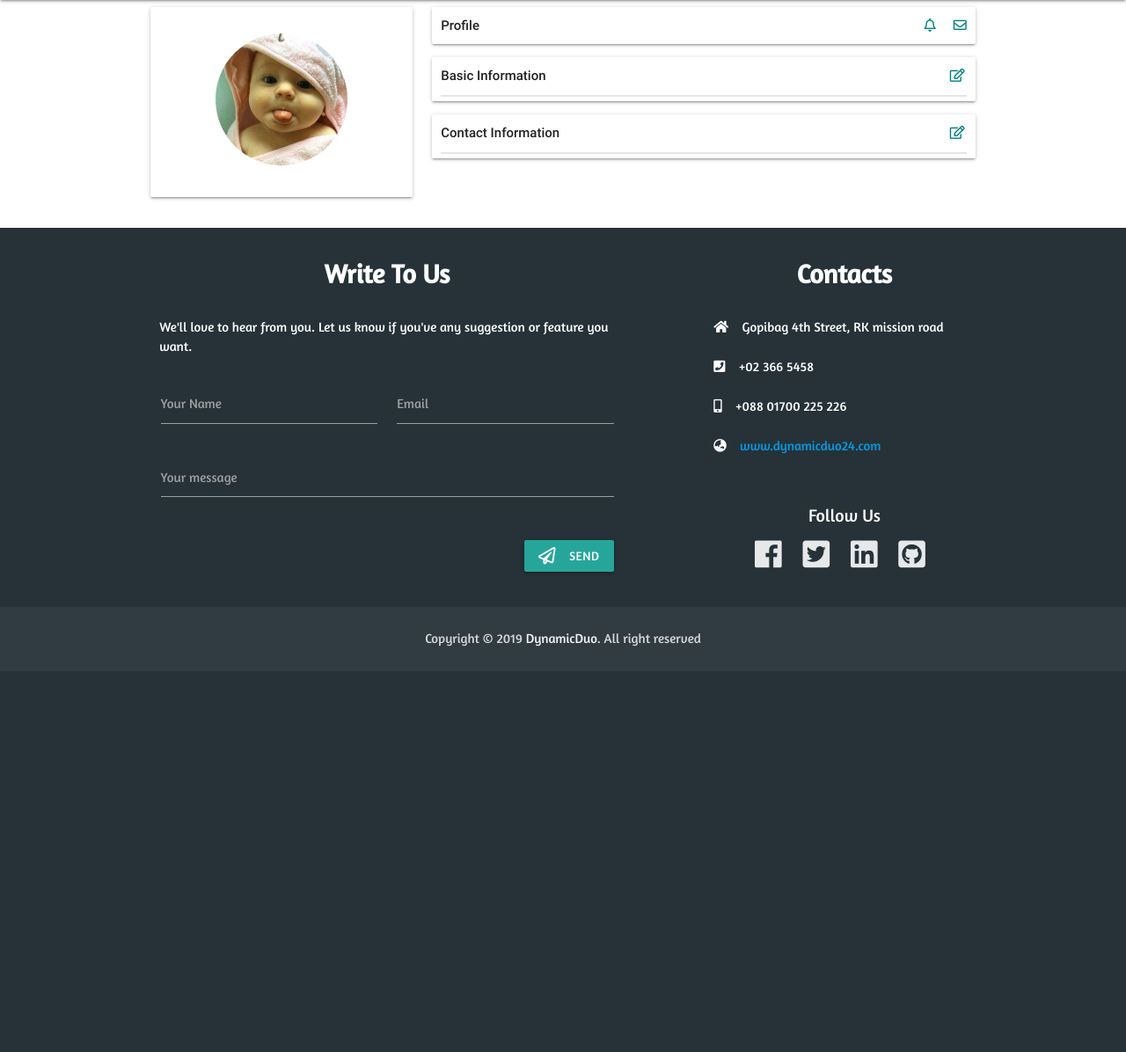
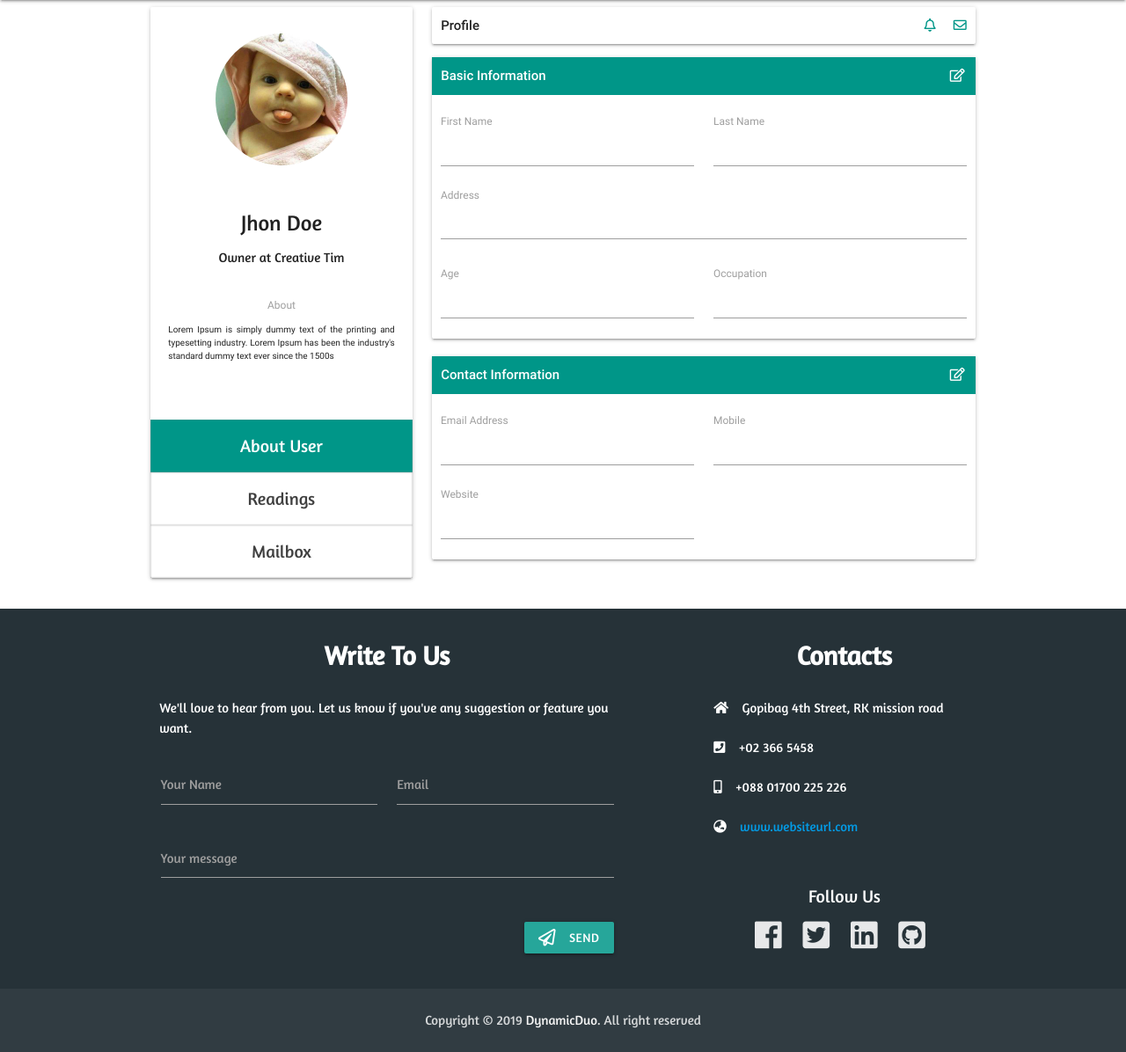
Before and after one commit to imran110219/Book_Review_App, a Django app: page /user/profile/ in a window 1280 px wide. Shown: the part 64-1260 px from the top of the page at 88% size. Before the commit the page ends 799 px from the top, so only its background shows below. Run offline with Django 3.2, Linux system fonts and the light colour scheme; the visitor is signed in with stand-in values (Sample User, id 1); some libraries are stand-ins or nearby versions.

Commit message:
Tabs and pills added in user profile page

```diff
--- a/static/css/user-profile.css
+++ b/static/css/user-profile.css
@@ -33,23 +33,26 @@
 .profile-page-head strong{ position: absolute; top: 10px; left: 10px;}
 .profile-page-head ul{ list-style: none; display: inline-flex; margin: 0 auto;}
 .profile-page-head ul li{padding: 10px;}
-.profile-page-head ul li a{color: teal;}
+.profile-page-head ul li a{color: #009688;}
 
-.basic-info-header, .contact-info{min-height: 50px; margin: 0 10px;}
+.basic-info-header, .contact-info{min-height: 50px;}
 .basic-info-header p, .contact-info p{
     padding: 10px 0 !important;
     margin: 0 !important;
+    background-color: #009688;
+    color: white;
 }
+.basic-info-header p strong, .contact-info p strong{padding-left: 10px;}
 .basic-info-header a, .contact-info a, .submit-profile{
     position: absolute;
     top: 10px;
     right: 12px;
-    color: teal;
+    color: white;
 }
 .submit-profile{
     background-color: transparent;
     border: none;
-    color: forestgreen !important;
+    color: white !important;
     top: 5px !important;
     right: 5px !important;
     display: none;
@@ -63,3 +66,25 @@
     margin: 0 !important;
     border: 0.05rem solid rgba(0,0,0,0.1) !important;
 }
+
+.about-user p{text-align: justify;}
+/* .user-action-menu ul{text-align: left} */
+.user-action-menu ul li{
+    padding: 1rem;
+    box-shadow: inset 0 0 2px #9e9e9e;
+    font-family: amaranth;
+    font-size: 20px;
+    color: rgba(0,0,0,0.75);
+    transition: ease-out 0.2s;
+}
+.user-action-menu ul li:hover{
+    background-color: #009688;
+    color: white;
+    transition: ease-in 0.2s;
+    cursor: pointer;
+}
+
+.li-active{
+    background-color: #009688;
+    color: white !important;
+}
--- a/static/js/app/user-profile.js
+++ b/static/js/app/user-profile.js
@@ -22,6 +22,37 @@ $(document).ready(function () {
         $(this).hide();
         $('.submit-contact-info').show();
     });
+
+    //This is view switch function
+    $('.user-action-menu ul li').on('click', function(e){
+        $('.user-action-menu ul li').each(function (e) {
+            $(this).removeClass('li-active');
+        });
+
+        SwitchProfileViews($(this).attr('rel'));
+        $(this).addClass('li-active');
+        $('html, body').animate({
+            scrollTop: $("#user-tab-page-title").offset().top-80
+        }, 700);
+    });
+
+    function SwitchProfileViews(view_id) {
+        if(view_id === 'BasicInfo'){
+            $('#Readings').hide(); $('#Mailbox').hide();
+            $('#BasicInfo').fadeIn(200).show();
+            $('#user-tab-page-title').text('Profile');
+        }
+        else if(view_id === 'Readings'){
+            $('#BasicInfo').hide(); $('#Mailbox').hide();
+            $('#Readings').fadeIn(200).show();
+            $('#user-tab-page-title').text('Readings');
+        }
+        else{
+            $('#BasicInfo').hide(); $('#Readings').hide();
+            $('#Mailbox').fadeIn(200).show();
+            $('#user-tab-page-title').text('Mailbox');
+        }
+    }
 });
 
 function Submit(e, target_edit_class){
--- /dev/null
+++ b/templates/profile-basic-info.html
@@ -0,0 +1,65 @@
+{% load static %}
+
+<div class="profile-basic-info card">
+    <div class="basic-info">
+        <div class="basic-info-header">
+            <p><strong>Basic Information</strong></p>
+            <!-- Define this button as your form submit -->
+            <button class="submit-basic-info submit-profile" onclick="Submit(event, 'edit-basic-info')"><i class="fas fa-check fa-2x"></i></button>
+            <a href="javascript:void(0)" class="edit-basic-info"><i class="far fa-edit"></i></a>
+            <div style="clear: both;" class="mt20"></div>
+
+            <div class="basic-info-container ml10 mr10">
+                <div class="row">
+                    <div class="input-field col m6 l6 s12 xs12">
+                        <input placeholder="" id="first_name" type="text">
+                        <label for="first_name">First Name</label>
+                    </div>
+                    <div class="input-field col m6 l6 s12 xs12">
+                        <input placeholder="" id="last_name" type="text">
+                        <label for="last_name">Last Name</label>
+                    </div>
+                    <div class="input-field col l12 m12 s12 xs12">
+                        <textarea placeholder="" id="address" class="materialize-textarea"></textarea>
+                        <label for="address">Address</label>
+                    </div>
+                    <div class="input-field col m6 l6 s12 xs12">
+                        <input placeholder="" id="age" type="text">
+                        <label for="age">Age</label>
+                    </div>
+                    <div class="input-field col m6 l6 s12 xs12">
+                        <input placeholder="" id="Occupation" type="text">
+                        <label for="Occupation">Occupation</label>
+                    </div>
+                </div>
+            </div>
+        </div>
+    </div>
+</div>
+<div class="profile-contact-info card">
+    <div class="contact-info">
+        <div class="contact-info-header">
+            <p><strong>Contact Information</strong></p>
+            <!-- Define this button as your form submit -->
+            <button class="submit-contact-info submit-profile" onclick="Submit(event, 'edit-contact-info')"><i class="fas fa-check fa-2x"></i></button>
+            <a href="javascript:void(0)" class="edit-contact-info"><i class="far fa-edit"></i></a>
+            <div style="clear: both;" class="mt20"></div>
+            <div class="contact-info-container ml10 mr10">
+                <div class="row">
+                    <div class="input-field col m6 l6 s12 xs12">
+                        <input placeholder="" id="email" type="email">
+                        <label for="email">Email Address</label>
+                    </div>
+                    <div class="input-field col m6 l6 s12 xs12">
+                        <input placeholder="" id="mobile" type="text">
+                        <label for="mobile">Mobile</label>
+                    </div>
+                    <div class="input-field col m6 l6 s12 xs12">
+                        <input placeholder="" id="website" type="text">
+                        <label for="website">Website</label>
+                    </div>
+                </div>
+            </div>
+        </div>
+    </div>
+</div>
--- /dev/null
+++ b/templates/profile-mailbox.html
@@ -0,0 +1,2 @@
+{% load static %}
+<h4>Mailbox is under development</h4>
--- /dev/null
+++ b/templates/profile-readings.html
@@ -0,0 +1,3 @@
+{% load static %}
+
+<h4>This section is under development</h4>
--- a/templates/profile.html
+++ b/templates/profile.html
@@ -20,37 +20,43 @@
                             <input type="file" id="ProfilePictureUrl" accept="image/jpg, image/jpeg" hidden />
                         </div>
                     </div>
+                    <div class="user-name-panel ml10 mr10">
+                        <h5 class="amaranth">Jhon Doe</h5>
+                        <p class="amaranth">Owner at Creative Tim</p>
+                        <div class="about-user mt30">
+                            <label>About</label>
+                            <p class="ml10 mr10 fs-10">Lorem Ipsum is simply dummy text of the printing and typesetting industry. Lorem Ipsum has been the industry's standard dummy text ever since the 1500s</p>
+                        </div>
+                    </div>
+                    <div style="clear: both" class="mt30"></div>
+                    <div class="user-action-menu pt20">
+                        <ul>
+                            <li class="li-active" rel="BasicInfo">About User</li>
+                            <li rel="Readings">Readings</li>
+                            <li rel="Mailbox">Mailbox</li>
+                        </ul>
+                    </div>
                 </div>
             </div>
             <div class="col l8 m12 s12 xs12">
                 <div class="right-user-pan card">
                     <div class="profile-page-head">
-                        <strong>Profile</strong>
+                        <strong id="user-tab-page-title">Profile</strong>
                         <ul>
                             <li><a href="javascript:void(0)"><i class="far fa-bell"></i><sup></sup></a></li>
                             <li><a href="javascript:void(0)"><i class="far fa-envelope"></i><sup></sup></a></li>
                         </ul>
                     </div>
                 </div>
-                <div class="profile-basic-info card">
-                    <div class="basic-info">
-                        <div class="basic-info-header">
-                            <p><strong>Basic Information</strong></p>
-                            <button class="submit-basic-info submit-profile" onclick="Submit(event, 'edit-basic-info')"><i class="fas fa-check fa-2x"></i></button>
-                            <a href="javascript:void(0)" class="edit-basic-info"><i class="far fa-edit"></i></a>
-                            <hr>
-                        </div>
-                    </div>
+                <!-- Here pages will be switched -->
+                <div id="BasicInfo">
+                    {% include 'profile-basic-info.html'%}
                 </div>
-                <div class="profile-contact-info card">
-                    <div class="contact-info">
-                        <div class="contact-info-header">
-                            <p><strong>Contact Information</strong></p>
-                            <button class="submit-contact-info submit-profile" onclick="Submit(event, 'edit-contact-info')"><i class="fas fa-check fa-2x"></i></button>
-                            <a href="javascript:void(0)" class="edit-contact-info"><i class="far fa-edit"></i></a>
-                            <hr>
-                        </div>
-                    </div>
+                <div id="Readings" style="display: none;">
+                    {% include 'profile-readings.html'%}
+                </div>
+                <div id="Mailbox" style="display: none;">
+                    {% include 'profile-mailbox.html'%}
                 </div>
             </div>
         </div>
--- a/templates/shared/footer.html
+++ b/templates/shared/footer.html
@@ -42,7 +42,7 @@
                 <span class="pt10 pb10"><i class="fas fa-mobile-alt"></i>&emsp;<b class="regular amaranth">+088 01700
                         225 226<br><br></b></span>
                 <span class="pt10 pb10"><i class="fas fa-globe-asia"></i>&emsp;<b class="regular amaranth"><a
-                            href="https://www.facebook.com/shahjahan.hossain.shahed/">www.dynamicduo24.com</a></span>
+                            href="https://www.google.com/" target="_blank">www.websiteurl.com</a></span>
             </div>
             <br><br>
             <div class="contacts-info-social">
```
